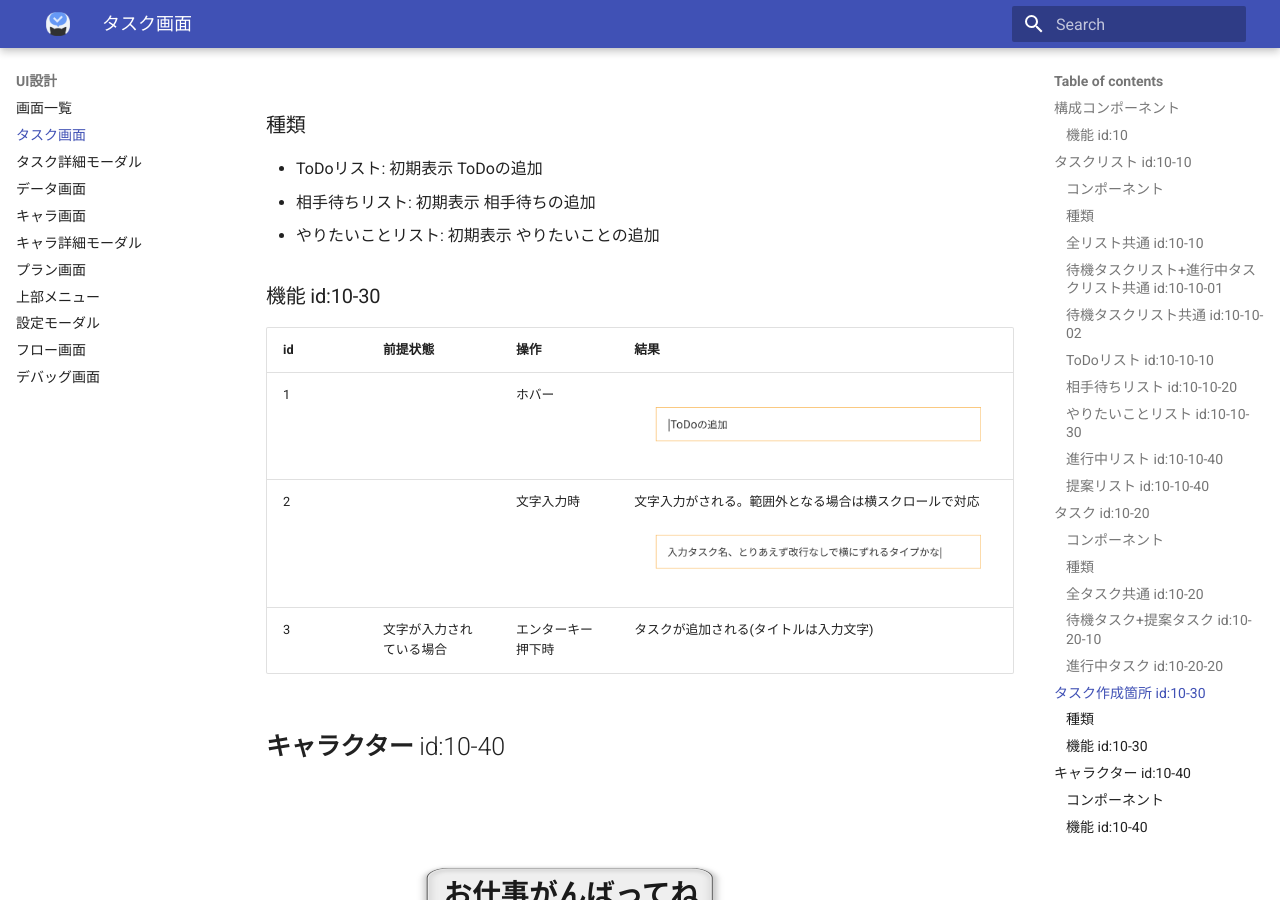
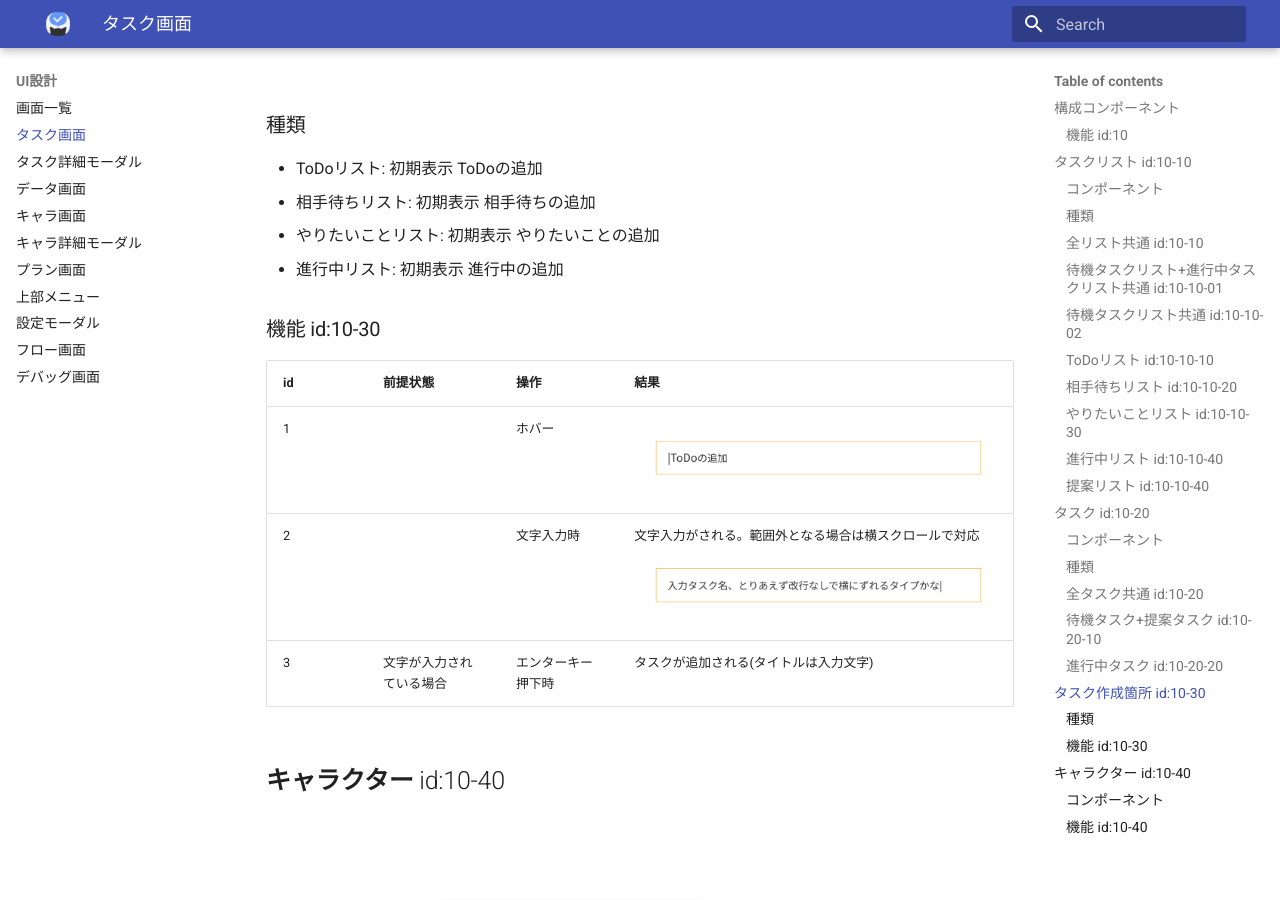
Before and after one commit to CharaDo-Official/CharaDo, an MkDocs documentation site: the page built from docs/10_design/10_task.md, in a window 1280 px wide and 900 px high, scrolled down 7348 px. Built offline with MkDocs 1.6.1 and Material for MkDocs 9.7.7, drawn with Linux system fonts in a browser that asks for light colours.

Commit message:
add(10_task.md) : 進行中リストに入力箇所追加

```diff
--- a/docs/10_design/10_task.md
+++ b/docs/10_design/10_task.md
@@ -161,6 +161,7 @@ ToDoリスト
 - ToDoリスト: 初期表示 ToDoの追加
 - 相手待ちリスト: 初期表示 相手待ちの追加
 - やりたいことリスト: 初期表示 やりたいことの追加
+- 進行中リスト: 初期表示 進行中の追加
 
 ### 機能 id:10-30
 |id 	|前提状態	|操作 	|結果	|
```
